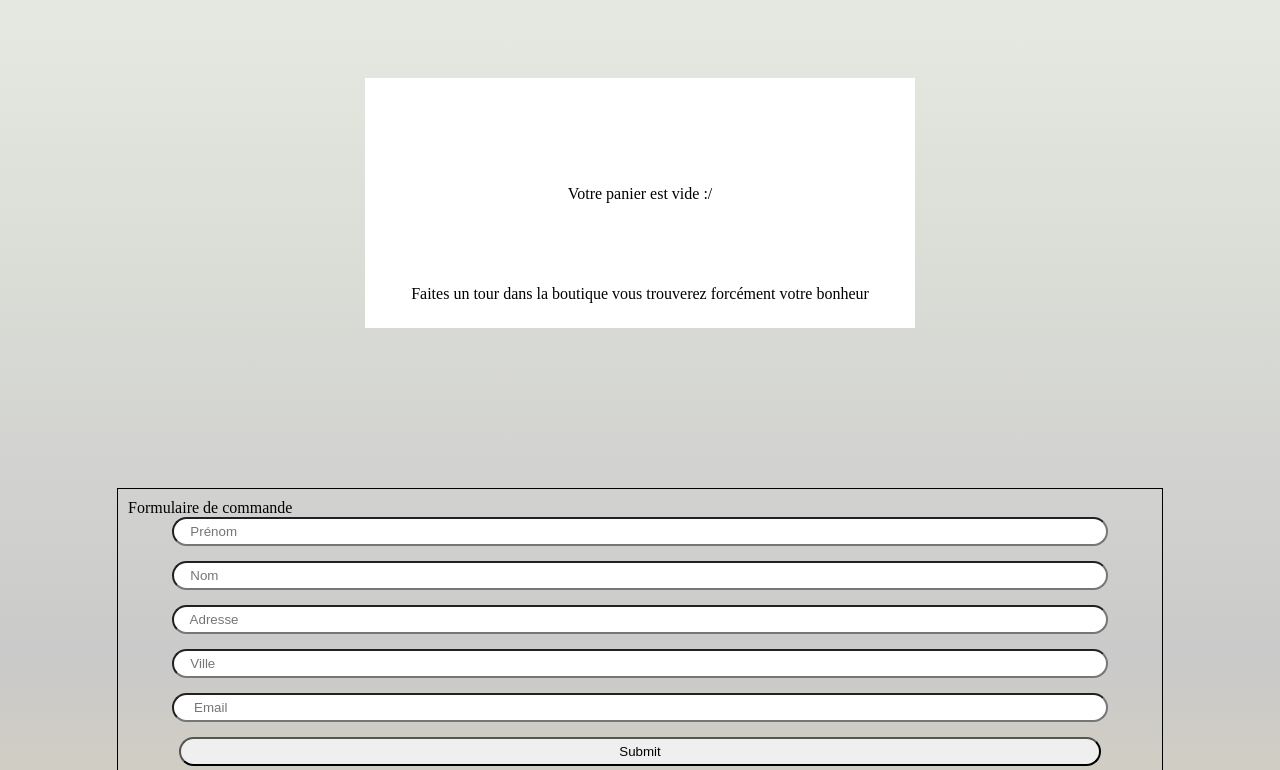
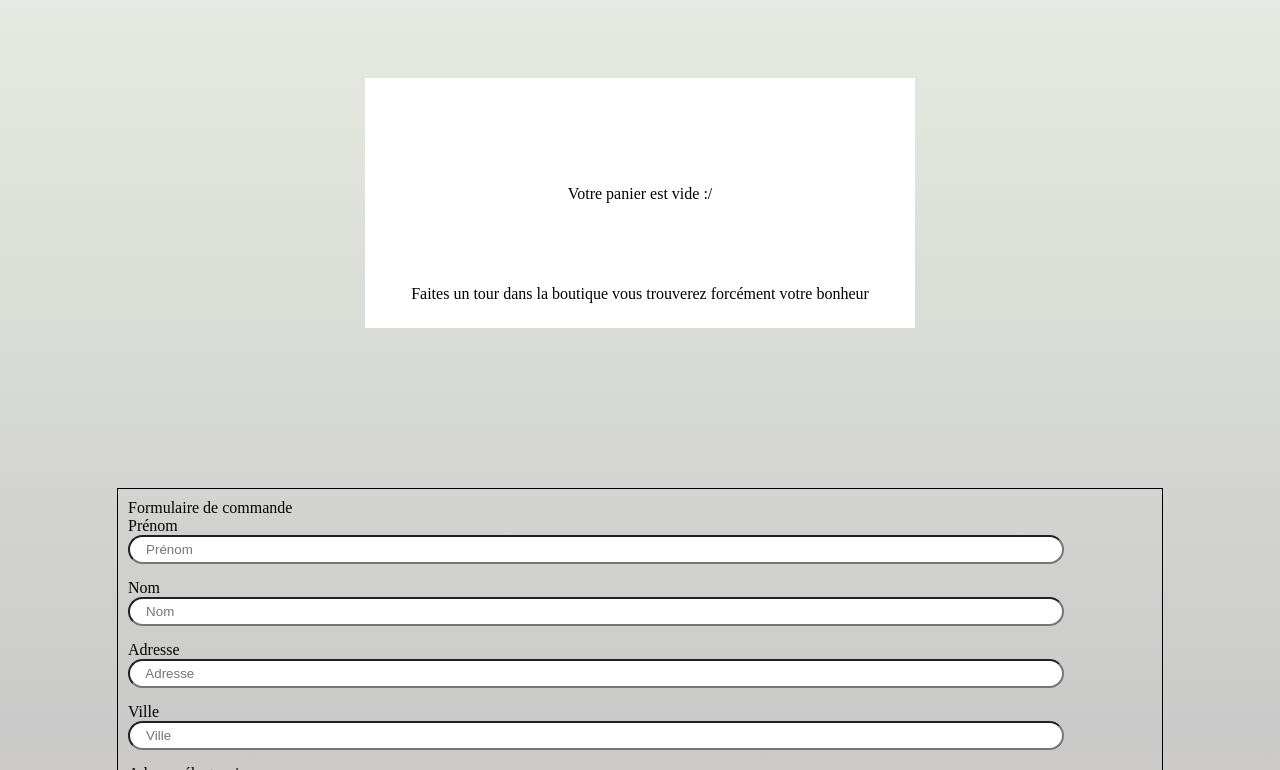
Before and after one commit to FayceZS/Orinoco-Projet-5, a website: page panier.html in a window 1280 px wide. Shown: the part 182-952 px from the top of the page. Drawn offline with Linux system fonts and the light colour scheme.

Commit message:
Update panier.html

```diff
--- a/panier.html
+++ b/panier.html
@@ -22,13 +22,14 @@
 
         </section>
     <form id="formulaireCommande" method="POST">
-        <label>Formulaire de commande</label>
-        <input type="text" id="firstName" name="firstName"   placeholder="   Prénom" required>
-        <input type="text" id="lastName" name="lastName"  placeholder="   Nom" required>
-        <input type="text" id="adress" name="address"  placeholder="   Adresse" required>
-        <input type="text" id = "city" name="city" placeholder="   Ville" required>
-        <input type="email" id="email" name="email" placeholder="    Email" required>
-        <input type="submit" id="submitButton" onclick="submitForm()">
+        <label>Formulaire de commande<br></label>
+        <label>Prénom<br><input type="text" id="firstName" name="Prénom"   placeholder="   Prénom" required class=""></label>
+        <label>Nom<br><input type="text" id="lastName" name="Nom"  placeholder="   Nom" required class=""></label>
+        <label>Adresse<br><input type="text" id="adress" name="Adresse"  placeholder="   Adresse" required class=""></label>
+        <label>Ville<br><input type="text" id = "city" name="Ville" placeholder="   Ville" required class=""></label>
+        <label>Adresse électronique<input type="email" id="email" name="Adresse électronique" placeholder="    Email" required class=""></label>
+        <span id = "totalPrice"></span>
+        <input type="submit" id="submitButton" onclick="submitForm()" name="submitButton">
     </form>
         <footer>
             <p>Copyright Orinoco</p>
```
